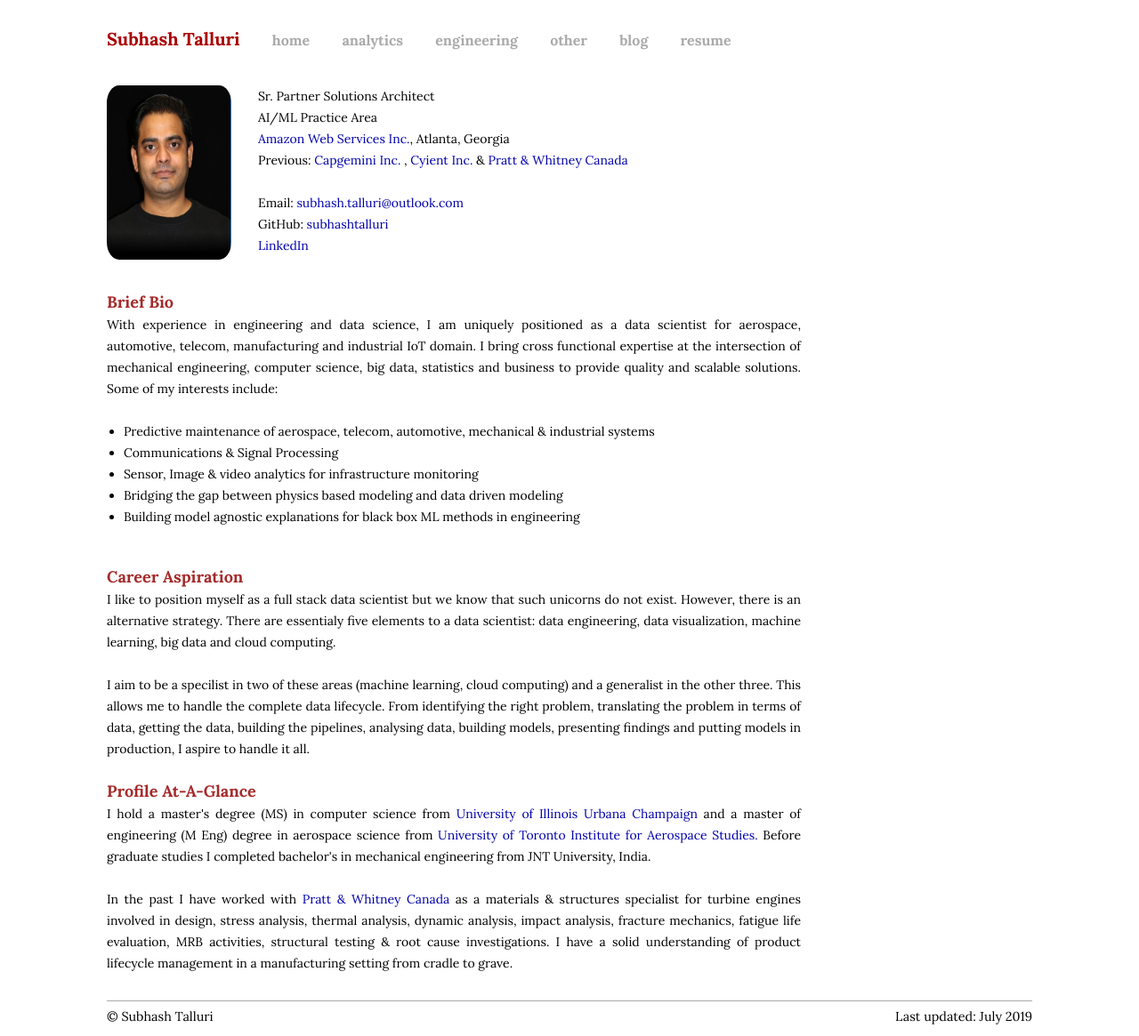
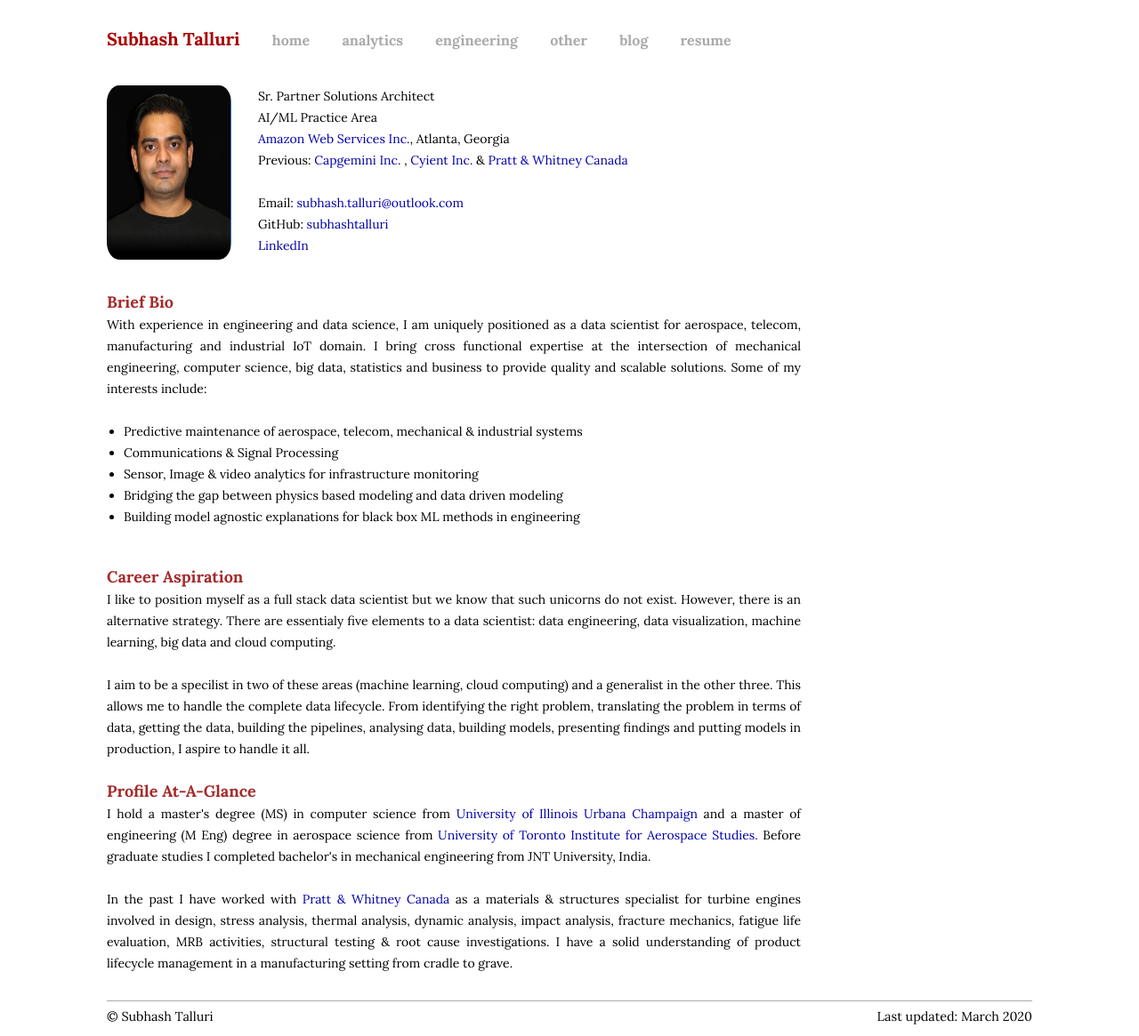
Before and after one commit to subhashtalluri/subhashtalluri.github.io, a Jekyll site: the page built from index.md, in a window 1280 px wide. Shown: the whole page at 89% size. Built offline with Jekyll 4.4.1, drawn with Linux system fonts in a browser that asks for light colours.

```diff
--- a/_includes/footer.html
+++ b/_includes/footer.html
@@ -1,4 +1,4 @@
 <div class="footer">
    © Subhash Talluri
-  <span style="float:right">  Last updated: July 2019</span></div>
+  <span style="float:right">  Last updated: March 2020</span></div>
 </div>
--- a/_layouts/home.html
+++ b/_layouts/home.html
@@ -26,12 +26,12 @@
 
               <div class="homecontent">
                 <b><span style="color:brown"><font size="4">Brief Bio</font></span></b> <br>
-                With experience in engineering and data science, I am uniquely positioned as a data scientist for aerospace, automotive, telecom, manufacturing
+                With experience in engineering and data science, I am uniquely positioned as a data scientist for aerospace, telecom, manufacturing
                 and industrial IoT domain. I bring cross functional expertise at the intersection of mechanical engineering, computer science, big data, statistics and business to provide quality and scalable solutions. Some of my interests include:
                 <br>
                 <br>
                 <ul>
-                  <li>Predictive maintenance of aerospace, telecom, automotive, mechanical & industrial systems </li>
+                  <li>Predictive maintenance of aerospace, telecom, mechanical & industrial systems </li>
                   <li>Communications & Signal Processing </li>
                   <li>Sensor, Image & video analytics for infrastructure monitoring </li>
                   <li>Bridging the gap between physics based modeling and data driven modeling</li>
--- a/analytics.html
+++ b/analytics.html
@@ -6,7 +6,6 @@ title: Subhash Talluri | Analytics
 <br>
 <ul>
     <li> Predictive Maintenance </li>
-    <li> Proactive Network Maintenance & Field Service Optimization</li>
     <li> Infrastructure Monitoring </li>
     <li> Internet of Things (IoT) </li>
     <li> Business Analytics & Strategy </li>
@@ -42,7 +41,7 @@ title: Subhash Talluri | Analytics
     <br>
     <li>
     <b>Modeled aircraft operator use/abuse profile using clustering methods (Aerospace)</b><br>
-    Using feature engineered valiables, applied clustering methods to develop models that classify operator behavior using disparate data sources and developed optimization models for for pricing of maintenance service plans and extended warranty support </li>
+    Using feature engineered valiables, applied clustering methods to develop models that classify operator behavior using disparate data sources and developed optimization models for pricing of maintenance service plans and extended warranty support </li>
     <br>
     <li>
     <b>Developed predictive models for turbine engine subsystems using pattern mining methods (Aerospace) </b><br>
```
Also changed, not shown: 1 other file.
